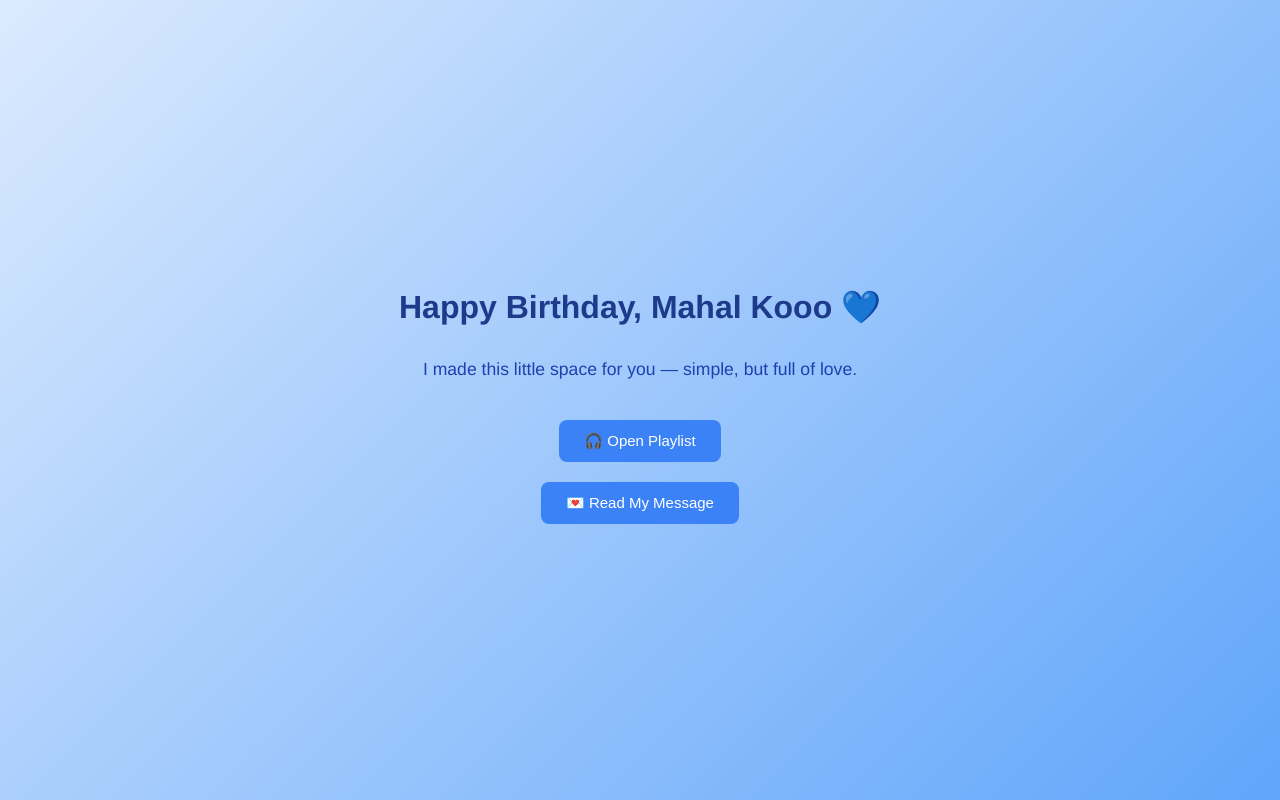
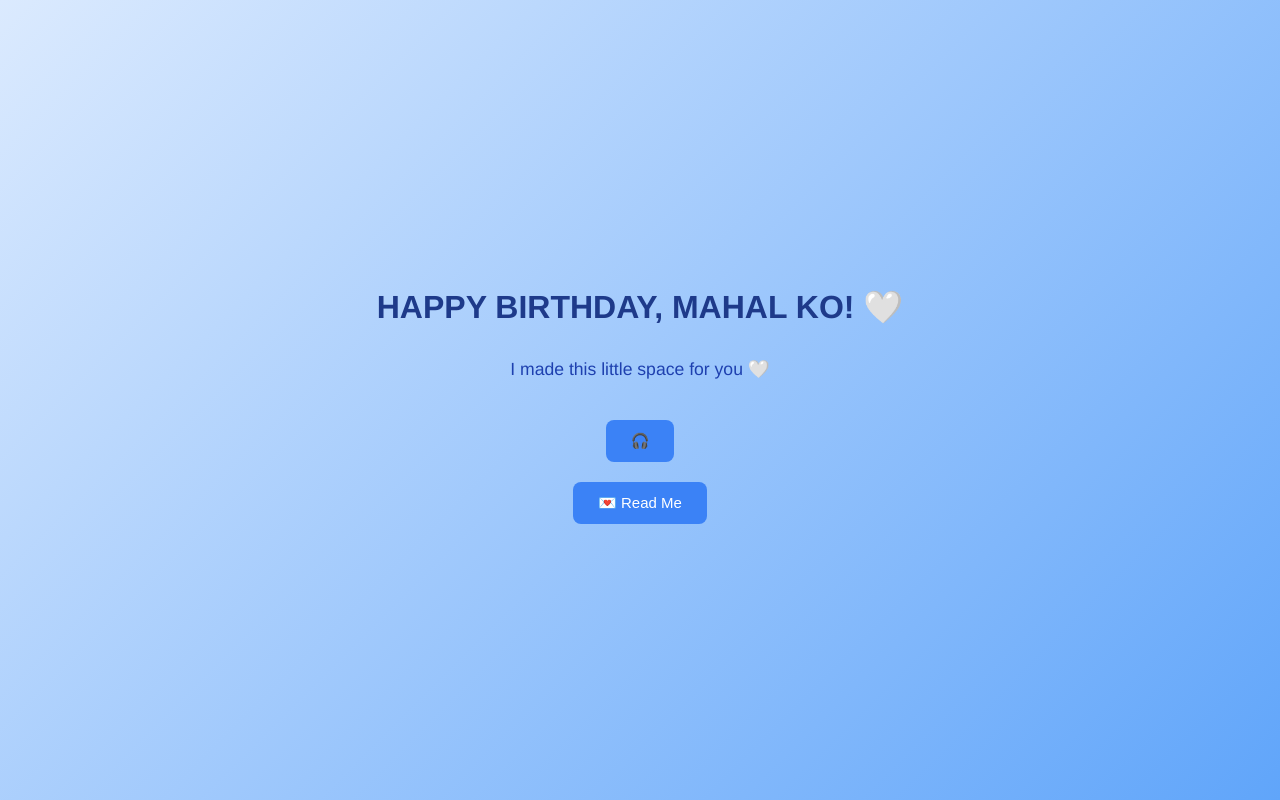
Before and after one commit to seiriii/seiriii.github.io, a plain HTML site: page vids.html in a window 1280 px wide. Drawn offline with Linux system fonts and the light colour scheme.

Commit message:
Update vids.html

```diff
--- a/vids.html
+++ b/vids.html
@@ -3,7 +3,7 @@
 <head>
 <meta charset="UTF-8">
 <meta name="viewport" content="width=device-width, initial-scale=1.0">
-<title>Happy Birthday, Mahal Kooo 💙</title>
+<title>HAPPY BIRTHDAY, MAHAL KOOO! 🤍</title>
 <style>
     body {
         background: linear-gradient(135deg, #dbeafe, #60a5fa);
@@ -66,12 +66,12 @@
 </head>
 <body>
 
-<h1>Happy Birthday, Mahal Kooo 💙</h1>
-<p>I made this little space for you — simple, but full of love.</p>
+<h1>HAPPY BIRTHDAY, MAHAL KO! 🤍</h1>
+<p>I made this little space for you 🤍</p>
 
 <!-- Buttons -->
-<button id="playlistBtn">🎧 Open Playlist</button>
-<button id="messageBtn">💌 Read My Message</button>
+<button id="playlistBtn">🎧</button>
+<button id="messageBtn">💌 Read Me</button>
 
 <!-- Typewriter letter -->
 <div id="letterBox">
```
